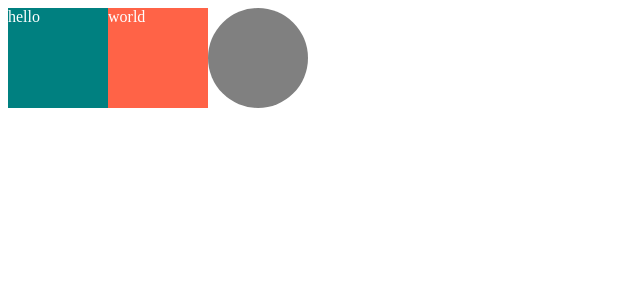
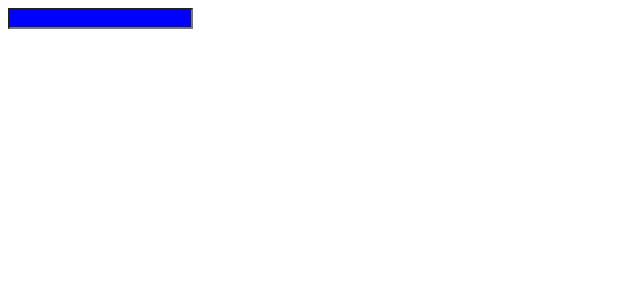
Before and after one commit to youngjeJO/react-master, a React (Create React App) app: page / in a window 1280 px wide. Shown: the top 300 px of the page, without its empty margins (0-640 px from the left). Built offline with nearby package versions, Linux system fonts and the light colour scheme.

Commit message:
learn as, attrs

```diff
--- a/src/App.js
+++ b/src/App.js
@@ -4,30 +4,14 @@ const Father = styled.div`
   display: flex;
 `;
 
-const Sun = styled.div`
-  background-color: ${(props) => props.bgColor};
-  width: 100px;
-  height: 100px;
-`;
-
-const Text = styled.span`
-  color: white;
-`;
-
-const Circle = styled(Sun)`
-  border-radius: 50px;
+const Input = styled.input.attrs({ required: true, maxLength: 10 })`
+  background-color: blue;
 `;
 
 function App() {
   return (
-    <Father>
-      <Sun bgColor='teal'>
-        <Text>hello</Text>
-      </Sun>
-      <Sun bgColor='tomato'>
-        <Text>world</Text>
-      </Sun>
-      <Circle bgColor='gray'></Circle>
+    <Father as='header'>
+      <Input />
     </Father>
   );
 }
```
